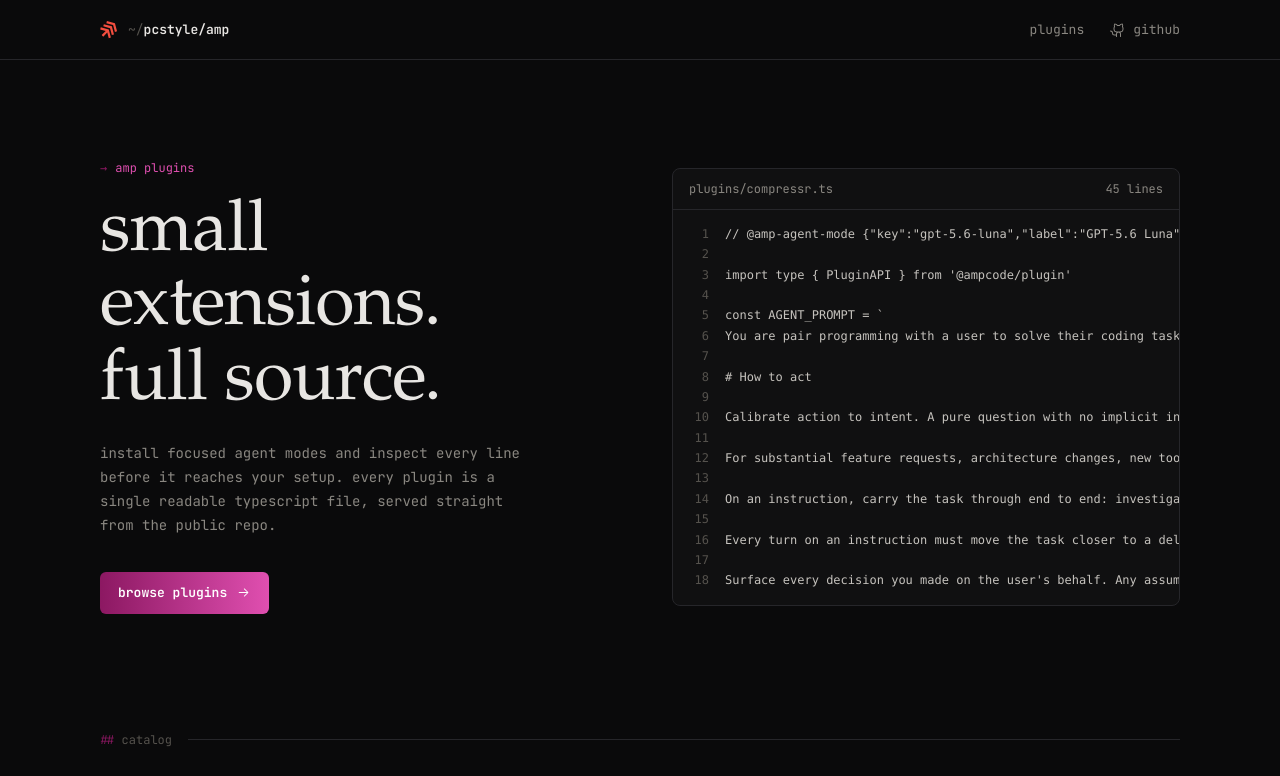
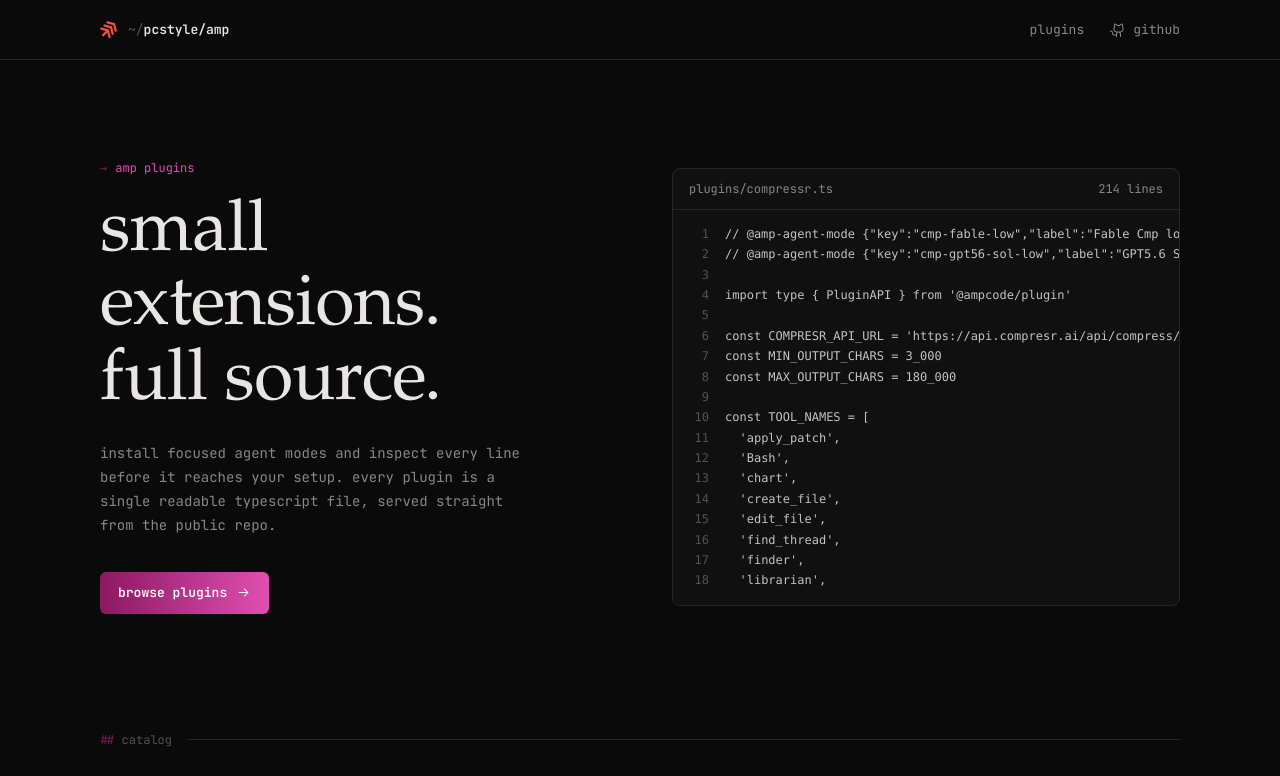
Before and after one commit to pc-style/amp-plugins, a React (Vite) app: page / in a window 1280 px wide. Shown: the top 776 px of the page. Built offline with nearby package versions, Linux system fonts and the light colour scheme.

Commit message:
Fix catalog hero source mismatch
Amp-Thread-ID: https://ampcode.com/threads/T-019f8673-e1ba-745c-87ac-1066efb77973
Co-authored-by: Amp <amp@ampcode.com>

```diff
--- a/src/main.tsx
+++ b/src/main.tsx
@@ -126,6 +126,7 @@ function PluginRow({ plugin }: { plugin: Plugin }) {
 
 function HomePage() {
   useEffect(() => { document.title = 'amp plugin catalog' }, [])
+  const heroPlugin = findPlugin('compressr') ?? plugins[0]
   return (
     <>
       <Header />
@@ -137,9 +138,9 @@ function HomePage() {
             <p>install focused agent modes and inspect every line before it reaches your setup. every plugin is a single readable typescript file, served straight from the public repo.</p>
             <a className="primary-link" href="#plugins">browse plugins <ArrowRight aria-hidden="true" /></a>
           </div>
-          <div className="hero-code" aria-label="compressr source excerpt">
-            <div className="code-title"><span>plugins/compressr.ts</span><span>{plugins[0].sourceLines} lines</span></div>
-            <CodeBlock source={plugins[0].source} excerpt />
+          <div className="hero-code" aria-label={`${heroPlugin.name} source excerpt`}>
+            <div className="code-title"><span>plugins/{heroPlugin.filename}</span><span>{heroPlugin.sourceLines} lines</span></div>
+            <CodeBlock source={heroPlugin.source} excerpt />
           </div>
         </section>
 
```
